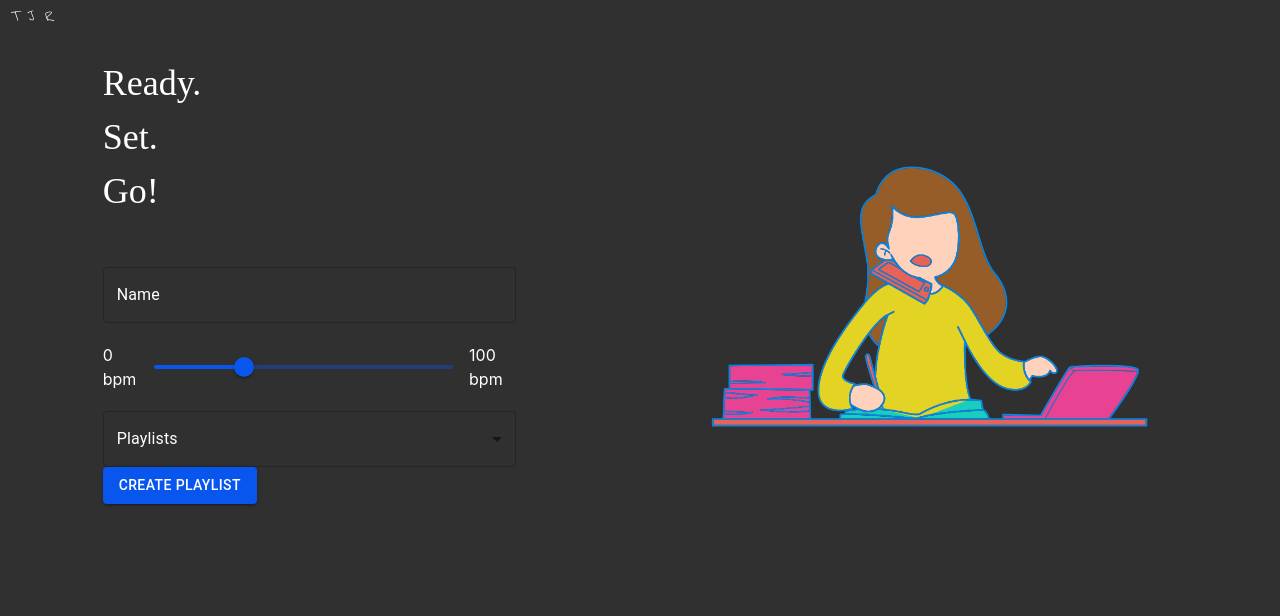
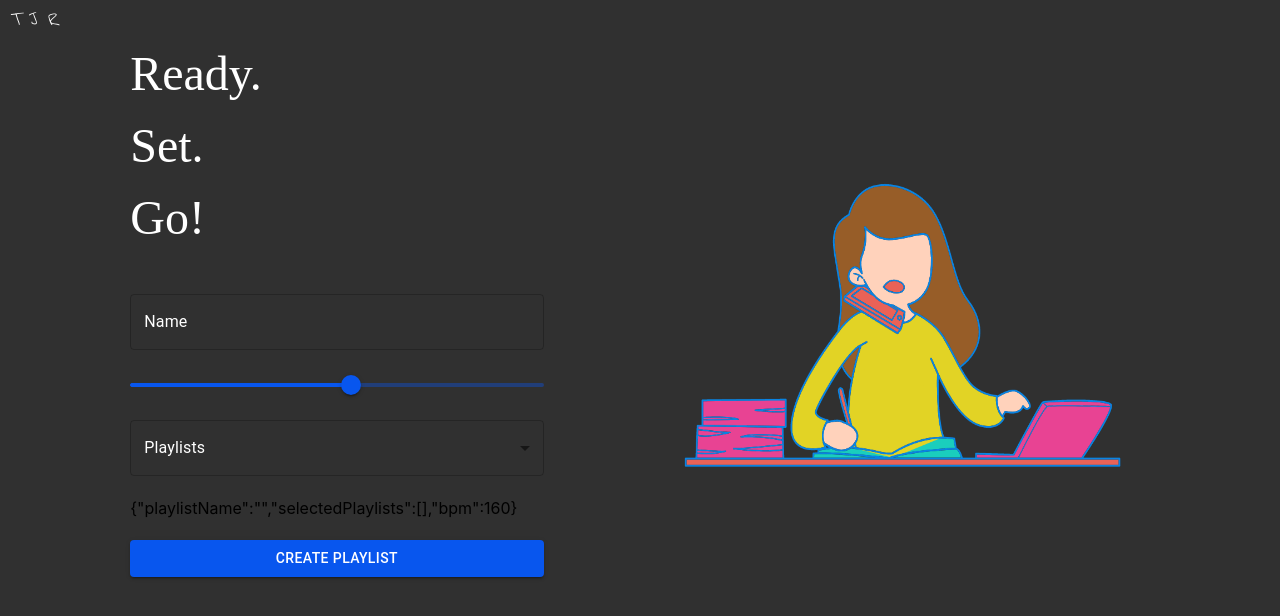
Before and after one commit to tessaRuckstuhl/Spotify-For-Running, a React (Create React App) app: page /dashboard in a window 1280 px wide. Shown: the top 616 px of the page. Built offline with nearby package versions, Linux system fonts and the light colour scheme; a web font is replaced by a local one.

Commit message:
setup form

```diff
--- a/src/backend/routes/authorization.js
+++ b/src/backend/routes/authorization.js
@@ -26,7 +26,8 @@ router.get('/login', function (req, res) {
   var state = generateRandomString(16);
   res.cookie(stateKey, state);
   // your application requests authorization
-  var scope = 'user-read-private user-read-email';
+  var scope =
+    'user-read-private user-read-email playlist-modify-private playlist-modify-public';
   res.redirect(
     'https://accounts.spotify.com/authorize?' +
       querystring.stringify({
--- /dev/null
+++ b/src/components/CreatePlaylistForm/BpmSlider.js
@@ -0,0 +1,18 @@
+import { Slider, Stack } from '@mui/material';
+import React from 'react';
+function BpmSlider(props) {
+  const { value, onChange, name } = props;
+
+  return (
+      <Slider
+        min={0}
+        max={300}
+        value={value}
+        defaultValue={100}
+        name={name}
+        onChangeCommitted={onChange}
+        valueLabelDisplay="auto"
+      />
+  );
+}
+export default BpmSlider;
--- /dev/null
+++ b/src/components/CreatePlaylistForm/CreateBtn.js
@@ -0,0 +1,38 @@
+import axios from 'axios';
+import { Button } from '@mui/material';
+import React from 'react';
+function CreateBtn(props) {
+  const { userId, accessToken } = props;
+
+  const createPlaylist = async () => {
+    var options = {
+      headers: { Authorization: 'Bearer ' + accessToken },
+      json: true,
+    };
+    try {
+      const res = await axios.post(
+        `https://api.spotify.com/v1/users/${userId}/playlists`,
+        { name: 'AaTest', description: 'Test', public: false },
+        options
+      );
+      const playlistId = res.data.id;
+      // TODO match songs from playlists with bpm...
+      const uris = ['spotify:track:1301WleyT98MSxVHPZCA6M']
+      await axios.post(
+        `https://api.spotify.com/v1/playlists/${playlistId}/tracks`,
+        { ...uris },
+        options
+      );
+    } catch (error) {
+      console.log(error);
+      console.error(error);
+    }
+  };
+  return (
+    <Button variant="contained" onClick={createPlaylist}>
+      Create Playlist
+    </Button>
+  );
+}
+
+export default CreateBtn;
--- /dev/null
+++ b/src/components/CreatePlaylistForm/InputName.js
@@ -0,0 +1,19 @@
+import { TextField } from '@mui/material';
+import React from 'react';
+function InputName(props) {
+  const { value, onChange, name } = props;
+  return (
+    <TextField
+      id="playlist-name-input"
+      label="Name"
+      variant="outlined"
+      color="primary"
+      fullWidth
+      name={name}
+      value={value}
+      onChange={onChange}
+    />
+  );
+}
+
+export default InputName;
--- a/src/components/CreatePlaylistForm/SelectMultiplePlaylists.js
+++ b/src/components/CreatePlaylistForm/SelectMultiplePlaylists.js
@@ -8,36 +8,25 @@ import Select from '@mui/material/Select';
 import Checkbox from '@mui/material/Checkbox';
 
 function SelectMultiplePlaylists(props) {
-  const { playlists } = props;
-  const [selectedPlaylists, setSelectedPlaylists] = React.useState([]);
-
-  const handleChange = (event) => {
-    const {
-      target: { value },
-    } = event;
-    console.log(value);
-    setSelectedPlaylists(
-      // On autofill we get a stringified value.
-      typeof value === 'string' ? value.split(',') : value
-    );
-  };
+  const { availablePlaylists, name, value, onChange } = props;
 
   return (
     <div>
-      <FormControl sx={{ m: 1, width: '100%', margin:0 }}>
+      <FormControl sx={{ m: 1, width: '100%', margin: 0 }}>
         <InputLabel id="select-playlists-checkbox-label">Playlists</InputLabel>
         <Select
           labelId="select-playlists-checkbox-label"
           id="select-playlists-checkbox"
           multiple
-          value={selectedPlaylists}
-          onChange={handleChange}
+          name={name}
+          value={value}
+          onChange={onChange}
           input={<OutlinedInput label="Playlists" />}
           renderValue={(selected) => selected.join(', ')}
         >
-          {playlists.map((playlist) => (
+          {availablePlaylists.map((playlist) => (
             <MenuItem key={playlist} value={playlist}>
-              <Checkbox checked={selectedPlaylists.indexOf(playlist) > -1} />
+              <Checkbox checked={value.indexOf(playlist) > -1} />
               <ListItemText primary={playlist} />
             </MenuItem>
           ))}
--- a/src/components/CreatePlaylistForm/index.js
+++ b/src/components/CreatePlaylistForm/index.js
@@ -1,51 +1,91 @@
-import { Button, Slider, Stack, TextField } from '@mui/material';
 import axios from 'axios';
 import React, { useEffect, useState } from 'react';
+import BpmSlider from './BpmSlider';
+import CreateBtn from './CreateBtn';
+import InputName from './InputName';
 import SelectMultiplePlaylists from './SelectMultiplePlaylists';
 
 function CreatePlaylistForm(props) {
   const { accessToken } = props;
-  const [playlistNames, setPlaylistNames] = useState([]);
+  const [availablePlaylists, setAvailablePlaylists] = useState([]);
+  const [userId, setUserId] = useState('');
+  const [form, setForm] = useState({
+    playlistName: '',
+    selectedPlaylists: [],
+    bpm: 160,
+  });
+
+  const handleFormChange = (event) => {
+    // Clone form because we need to modify it
+    console.log('Form changing: ', event);
+
+    const updatedForm = { ...form };
+    updatedForm[event.target.name] = event.target.value;
+    console.log('Form changed: ', updatedForm);
+    // Update state
+    setForm(updatedForm);
+  };
 
   useEffect(() => {
     console.log('AccessToken is ', accessToken);
     if (accessToken) {
-      fetchPlaylists(accessToken);
+      fetchMe();
     }
   }, [accessToken]);
 
-  const fetchPlaylists = async (token) => {
+  useEffect(() => {
+    console.log('UserId is ', userId);
+    if (userId) {
+      fetchPlaylists();
+    }
+  }, [userId]);
+
+  const fetchMe = async () => {
+    let options = {
+      headers: { Authorization: 'Bearer ' + accessToken },
+      json: true,
+    };
+    try {
+      const res = await axios.get('https://api.spotify.com/v1/me', options);
+      setUserId(res.data.id);
+      console.log(res.data.id);
+    } catch (error) {
+      console.log(error);
+    }
+  };
+
+  const fetchPlaylists = async () => {
     var options = {
-      headers: { Authorization: 'Bearer ' + token },
+      headers: { Authorization: 'Bearer ' + accessToken },
       json: true,
     };
     try {
       const res = await axios.get(
-        'https://api.spotify.com/v1/me/playlists',
+        `https://api.spotify.com/v1/users/${userId}/playlists`,
         options
       );
       console.log(res.data.items.map((item) => item.name));
-      setPlaylistNames(res.data.items.map((item) => item.name));
+      setAvailablePlaylists(res.data.items.map((item) => item.name));
     } catch (error) {
       console.log(error);
     }
   };
   return (
-    <div>
-      <TextField
-        id="playlist-name-input"
-        label="Name"
-        variant="outlined"
-        color="primary"
-        fullWidth
+    <div className="flex flex-col space-y-5 ">
+      <InputName
+        value={form.playlistName}
+        name={'playlistName'}
+        onChange={handleFormChange}
       />
-      <Stack spacing={2} direction="row" sx={{ mb: 1, padding:'20px 0px', margin:0 }} alignItems="center">
-        <span className="text-white"> 0 bpm</span>
-        <Slider min={0} max={99} defaultValue={30} />
-        <span className="text-white">100 bpm</span>
-      </Stack>
-      <SelectMultiplePlaylists playlists={playlistNames} />
-      <Button variant="contained">Create Playlist</Button>
+      <BpmSlider value={form.bpm} name={'bpm'} onChange={handleFormChange} />
+      <SelectMultiplePlaylists
+        name={'selectedPlaylists'}
+        value={form.selectedPlaylists}
+        onChange={handleFormChange}
+        availablePlaylists={availablePlaylists}
+      />
+      <h1>{JSON.stringify(form)}</h1>
+      <CreateBtn userId={userId} accessToken={accessToken} form={form} />
     </div>
   );
 }
--- a/src/components/buttons/LoginBtn.js
+++ b/src/components/Login/LoginBtn.js
@@ -1,5 +1,4 @@
 import { Button } from '@mui/material';
-import axios from 'axios';
 import React, { useState } from 'react';
 
 function LoginBtn() {
--- a/src/layouts/Header/Header.js
+++ b/src/layouts/Header/Header.js
@@ -1,7 +1,7 @@
 import React from 'react';
 function Header() {
   return (
-    <div className="text-base text-white font-light font-reenie tracking-widest px-3 py-1">
+    <div className="text-xl text-white font-light font-reenie tracking-widest px-3 py-1">
       TJR
     </div>
   );
--- a/src/pages/Dashboard/index.js
+++ b/src/pages/Dashboard/index.js
@@ -16,9 +16,9 @@ function Dashboard() {
   }, []);
 
   return (
-    <div className="flex flex-row justify-around px-5">
-      <div className="flex flex-col w-1/3 justify-around">
-        <div className="text-white text-4xl font-rampart">
+    <div className="flex flex-row px-5 justify-evenly">
+      <div className="flex flex-col w-1/3 justify-center">
+        <div className="text-white text-5xl font-rampart mb-10">
           Ready.
           <br /> Set.
           <br /> Go!
--- a/src/pages/Landing/index.js
+++ b/src/pages/Landing/index.js
@@ -1,5 +1,5 @@
 import React from 'react';
-import LoginBtn from '../../components/buttons/LoginBtn';
+import LoginBtn from '../../components/Login/LoginBtn';
 
 function Landing(params) {
   return (
```
